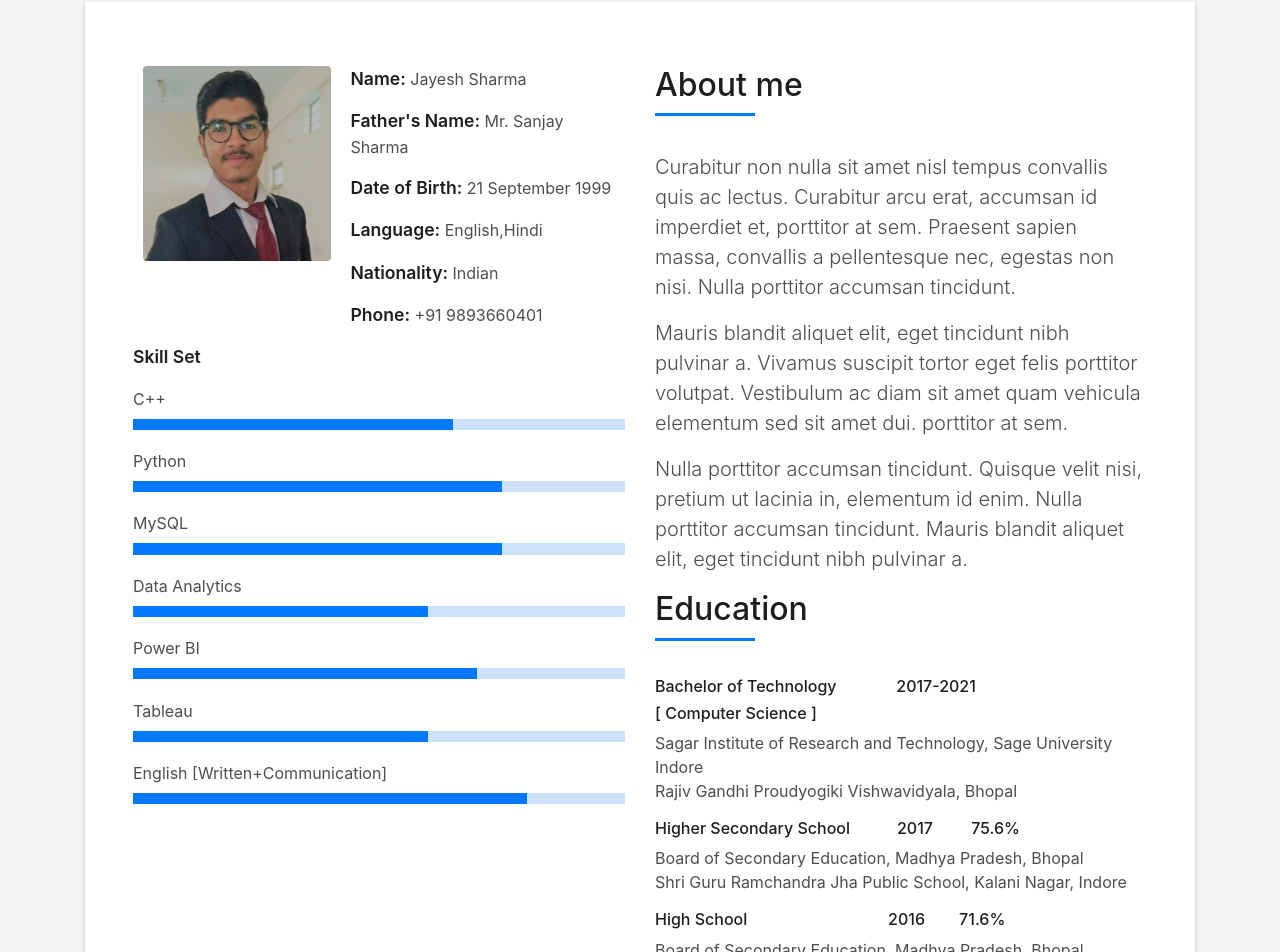
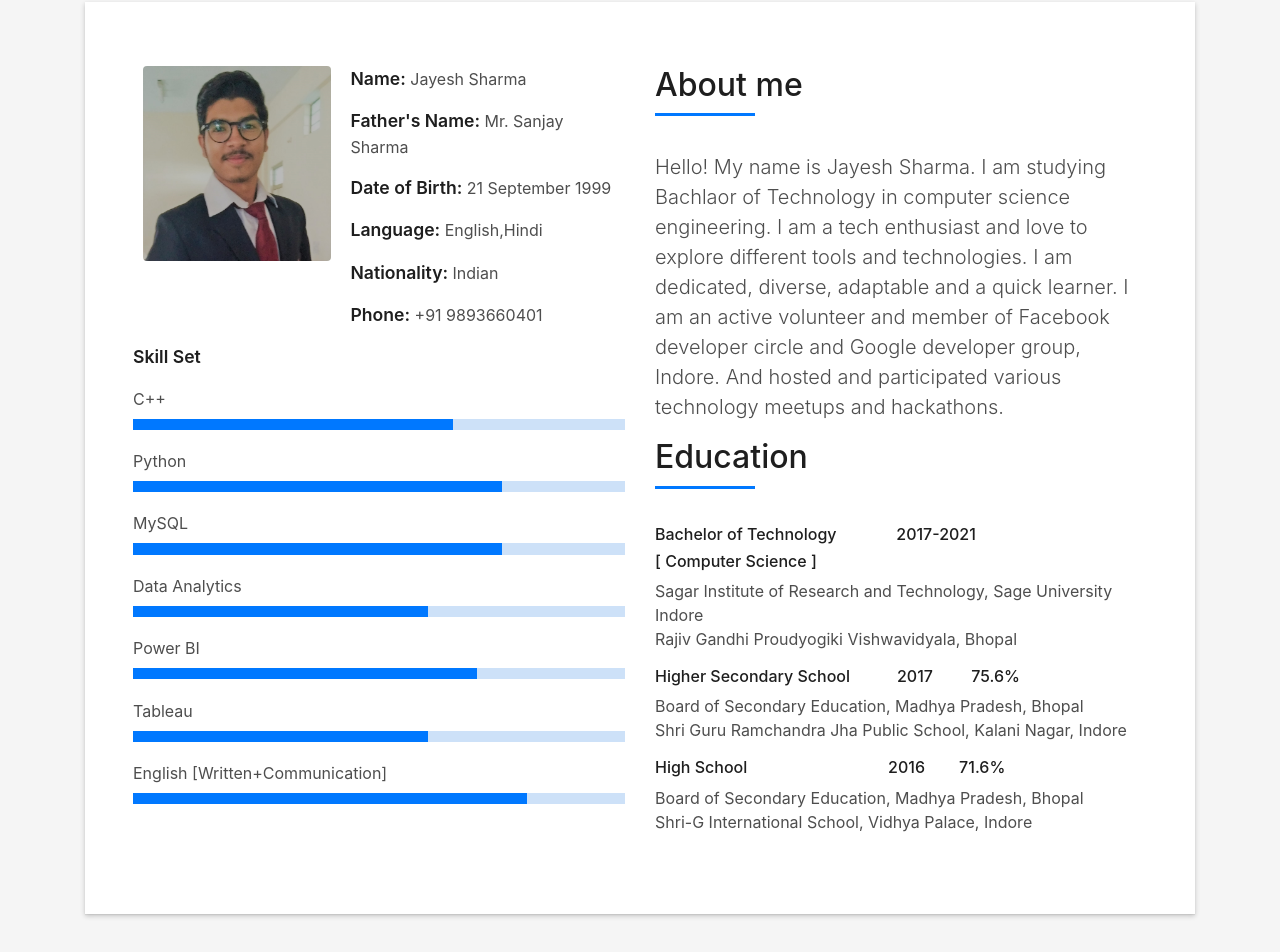
Before and after one commit to Jayesh021/jayeshsharma.web, a plain HTML site: page index.html in a window 1280 px wide. Shown: the part 862-1814 px from the top of the page. Drawn offline with Linux system fonts and the light colour scheme; files whose address does not match are found by name.

Commit message:
Update index.html

```diff
--- a/index.html
+++ b/index.html
@@ -159,20 +159,13 @@
                     </h5>
                   </div>
                   <p class="lead">
-                    Curabitur non nulla sit amet nisl tempus convallis quis ac lectus. Curabitur arcu erat, accumsan id
-                    imperdiet et, porttitor
-                    at sem. Praesent sapien massa, convallis a pellentesque nec, egestas non nisi. Nulla
-                    porttitor accumsan tincidunt.
+                    Hello! My name is Jayesh Sharma. I am studying Bachlaor of Technology in computer science engineering.
+	            I am a tech enthusiast and love to explore different tools and technologies. I am dedicated, diverse, adaptable and a quick learner.
+		    I am an active volunteer and member of Facebook developer circle and Google developer group, Indore. And hosted and participated
+		    various technology meetups and hackathons.
                   </p>
                   <p class="lead">
-                    Mauris blandit aliquet elit, eget tincidunt nibh pulvinar a. Vivamus suscipit tortor eget felis
-                    porttitor volutpat. Vestibulum
-                    ac diam sit amet quam vehicula elementum sed sit amet dui. porttitor at sem.
-                  </p>
-                  <p class="lead">
-                    Nulla porttitor accumsan tincidunt. Quisque velit nisi, pretium ut lacinia in, elementum id enim.
-                    Nulla porttitor accumsan
-                    tincidunt. Mauris blandit aliquet elit, eget tincidunt nibh pulvinar a.
+
                   </p>
                   <h5 class="title-left">
                       Education
@@ -203,10 +196,7 @@
     </div>
   </section>
 
-
-
-
-  <!--/ Section Portfolio Star /-->
+<!--/ Section Portfolio Star /-->
   <section id="work" class="portfolio-mf sect-pt4 route">
     <div class="container">
       <div class="row">
```
